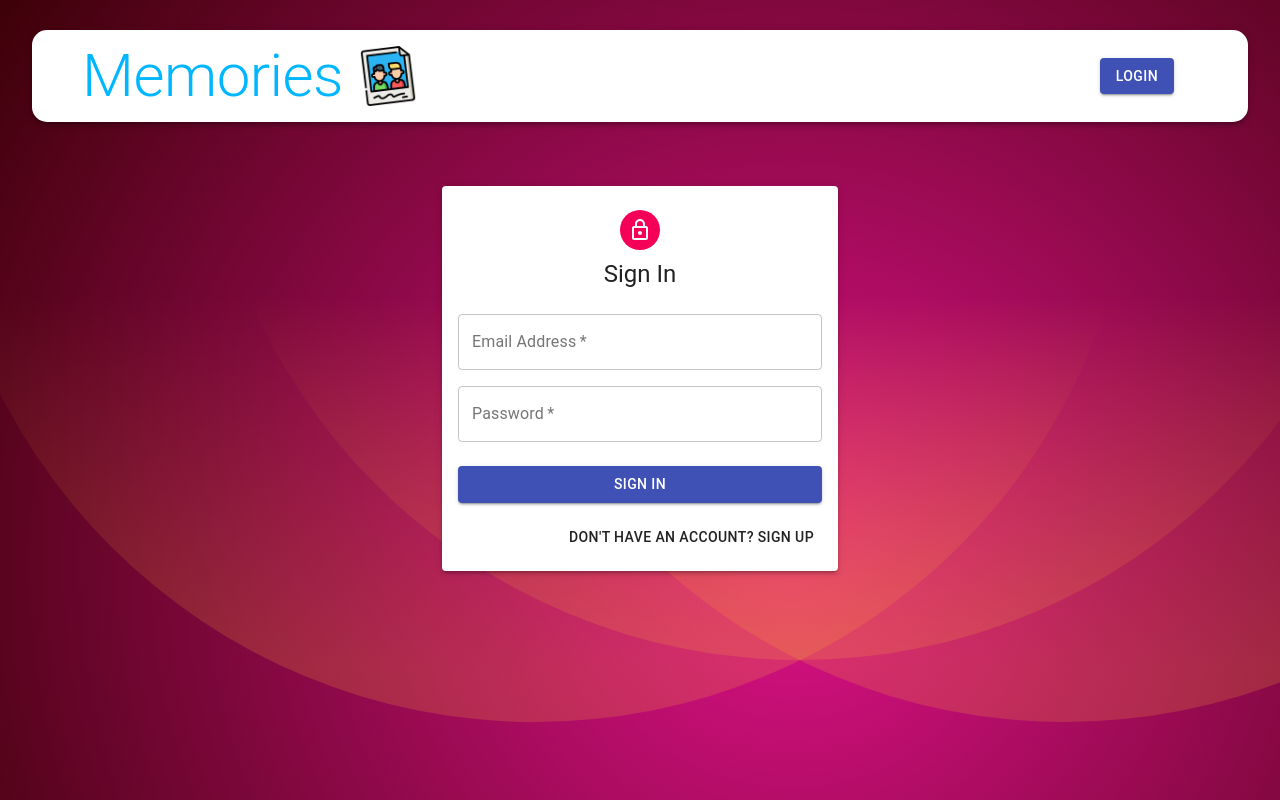
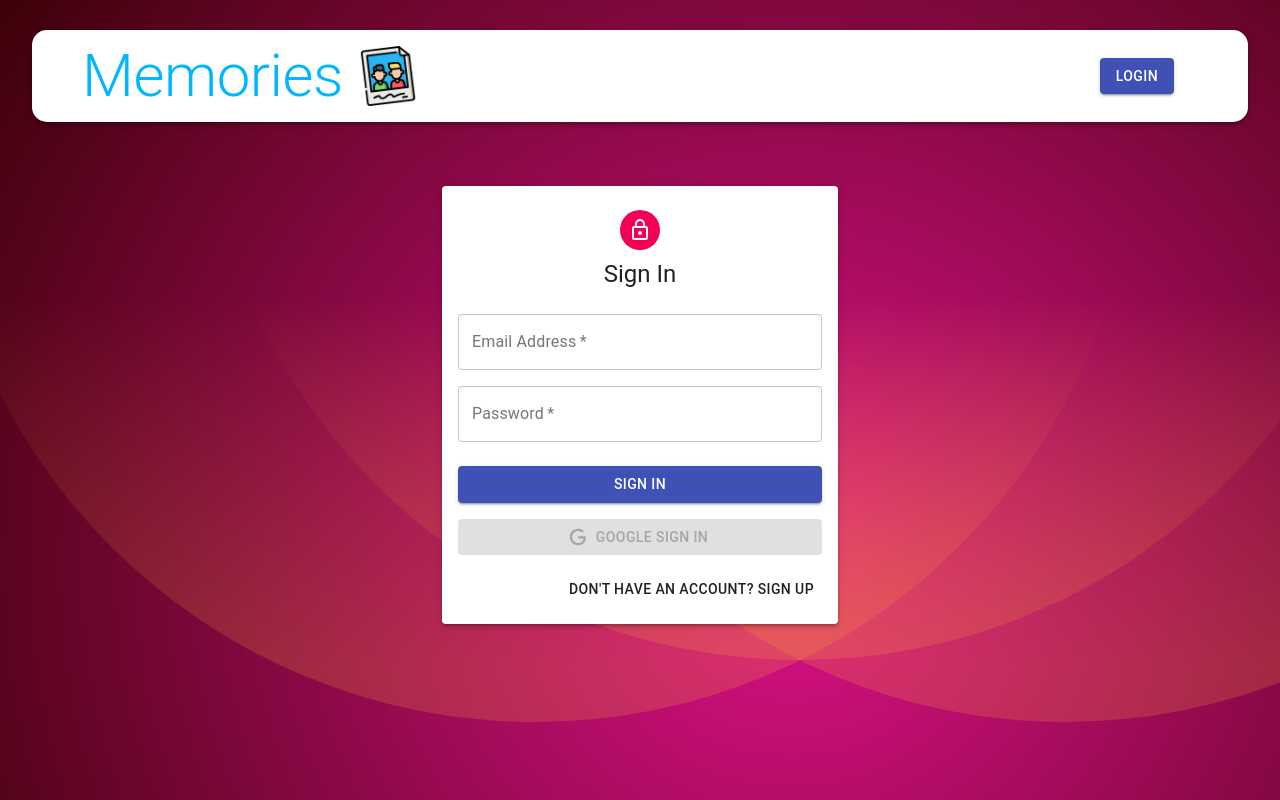
Before and after one commit to decozzfx/MERN-memo-project, a React (Create React App) app in the folder client/: page /auth in a window 1280 px wide. Built offline with nearby package versions, Linux system fonts and the light colour scheme; no server answers.

Commit message:
making google auth

```diff
--- a/client/src/components/Auth/Auth.js
+++ b/client/src/components/Auth/Auth.js
@@ -1,12 +1,18 @@
 import React, { useState } from 'react'
 import { Avatar, Button, Paper, Grid, Typography, Container, TextField } from '@material-ui/core'
+import {GoogleLogin} from 'react-google-login'
 import LockOutlinedIcon from '@material-ui/icons/LockOutlined'
+import { useDispatch } from 'react-redux'
+import { useNavigate } from 'react-router-dom'
 
 import useStyles from './styles'
 import Input from './Input'
+import Icon from './Icon'
 
 const Auth = () => {
     const classes = useStyles()
+    const dispatch = useDispatch()
+    const navigate = useNavigate()
 
     const [showPassword, setShowPassword] = useState(false)
     const [isSignup, setIsSignup] = useState(false)
@@ -24,6 +30,23 @@
     function switchMode() {
         setIsSignup(!isSignup)
         setShowPassword(false)
+    }
+
+    const googleSuccess = async (res) => {
+        const result = res?.profileObj
+        const token = res?.tokenId
+
+        try {
+            dispatch({ type : 'AUTH', payload : {result, token} })
+
+            navigate('/')
+        } catch (error) {
+            console.log(error)
+        }
+    }
+
+    const googleFailure = (error) => {
+        console.log('Google Sign In was unsuccessful, Try Again Later '+error)
     }
 
   return (
@@ -50,6 +73,25 @@
                 <Button type='submit' fullWidth variant='contained' color='primary' className={classes.submit}>
                     { isSignup ? 'Sign Up' : 'Sign In'}
                 </Button>
+                <GoogleLogin
+                    clientId={process.env.REACT_APP_GOOGLE_CLIENT_ID}
+                    render={(renderProps) => (
+                        <Button
+                        className={classes.googleButton}
+                        color='primary'
+                        fullWidth
+                        onClick={renderProps.onClick}
+                        disabled={renderProps.disabled}
+                        startIcon={<Icon />}
+                        variant='contained'
+                        >
+                            Google Sign In
+                        </Button>
+                    )}
+                    onSuccess={googleSuccess}
+                    onFailure={googleFailure}
+                    cookiePolicy='single_host_origin'
+                />
                 <Grid container justifyContent='flex-end'>
                     <Grid item>
                         <Button onClick={switchMode}>
@@ -60,7 +102,7 @@
             </form>
         </Paper>
     </Container>
-  )
+  );
 }
 
 export default Auth
--- /dev/null
+++ b/client/src/components/Auth/Icon.js
@@ -0,0 +1,14 @@
+import React from 'react'
+
+const Icon = () => {
+  return (
+    <svg style={{ width: '20px', height: '20px' }} viewBox="0 0 24 24">
+    <path
+      fill="currentColor"
+      d="M21.35,11.1H12.18V13.83H18.69C18.36,17.64 15.19,19.27 12.19,19.27C8.36,19.27 5,16.25 5,12C5,7.9 8.2,4.73 12.2,4.73C15.29,4.73 17.1,6.7 17.1,6.7L19,4.72C19,4.72 16.56,2 12.1,2C6.42,2 2.03,6.8 2.03,12C2.03,17.05 6.16,22 12.25,22C17.6,22 21.5,18.33 21.5,12.91C21.5,11.76 21.35,11.1 21.35,11.1V11.1Z"
+    />
+  </svg>
+  )
+}
+
+export default Icon
--- a/client/src/components/Auth/Input.js
+++ b/client/src/components/Auth/Input.js
@@ -15,15 +15,15 @@
           label={label}
           autoFocus={autoFocus}
           type={type}
-          inputProps={ name === 'password' && {
+          InputProps={ name === 'password' ? {
             endadornment : (
                 <InputAdornment position='end'>
                     <IconButton onClick={handleShowPassword}>
                         { type === 'password' ? <Visibility/> : <VisibilityOff/> }
                     </IconButton>
                 </InputAdornment>
-            )
-          }}
+            ),
+          } : null}
           />
       </Grid>
   )
--- a/client/src/components/Navbar/Navbar.js
+++ b/client/src/components/Navbar/Navbar.js
@@ -1,6 +1,7 @@
-import React from "react";
-import { Link } from 'react-router-dom'
+import React, { useEffect, useState } from "react";
+import { Link, useNavigate, useLocation } from 'react-router-dom'
 import { AppBar, Typography, Toolbar, Avatar, Button } from '@material-ui/core'
+import { useDispatch } from "react-redux";
 
 import useStyles from './styles'
 import memories from '../../images/memories.png'
@@ -8,8 +9,26 @@
 
 const Navbar = () => {
     const classes = useStyles()
+    const [user, setUser] = useState(JSON.parse(localStorage.getItem('profile')))
+    const dispatch = useDispatch()
+    const navigate = useNavigate()
+    const location = useLocation()
 
-    const user = null
+    const logout = () => {
+        dispatch({ type: 'LOGOUT' })
+
+        navigate('/')
+
+        setUser(null)
+    }
+
+    useEffect(() => {
+        const token = user?.token
+
+        //JWT...
+
+        setUser(JSON.parse(localStorage.getItem('profile')))
+    },[location])
 
   return (
     <AppBar className={classes.appBar} position="static" color="inherit">
@@ -22,7 +41,7 @@
                 <div className={classes.profile}>
                     <Avatar className={classes.avatar} alt={user.result.name} src={user.result.imageUrl}>{user.result.name.charAt(0)}</Avatar>
                     <Typography className={classes.userName} variant='h6'>{user.result.name}</Typography>
-                    <Button variant='contained' color='secondary'>Logout</Button>
+                    <Button variant='contained' color='secondary' onClick={logout}>Logout</Button>
                 </div>
             ):(
                 <Button component={Link} to='/auth' variant='contained' color='primary'>Login</Button>
--- a/client/src/constant/actionTypes.js
+++ b/client/src/constant/actionTypes.js
@@ -3,3 +3,6 @@
 export const DELETE = 'DELETE'
 export const FETCH_ALL = 'FETCH_ALL'
 export const LIKE = 'LIKE'
+
+export const AUTH = 'AUTH'
+export const LOGOUT = 'LOGOUT'
--- /dev/null
+++ b/client/src/reducers/auth.js
@@ -0,0 +1,16 @@
+import { AUTH, LOGOUT } from '../constant/actionTypes'
+
+const authReducer = (state = { authData : null }, action) => {
+    switch (action.type) {
+        case AUTH:
+            localStorage.setItem('profile', JSON.stringify({ ...action?.payload }))
+            return { ...state, authData : action?.payload }
+        case LOGOUT:
+            localStorage.clear()
+            return { ...state, authData : null }
+        default:
+            return state
+    }
+}
+
+export default authReducer
--- a/client/src/reducers/index.js
+++ b/client/src/reducers/index.js
@@ -1,4 +1,6 @@
 import { combineReducers } from "redux";
+
 import posts from './posts'
+import auth from './auth'
 
-export default combineReducers({ posts }) // from posts.js
+export default combineReducers({ posts, auth }) // from posts.js
--- a/client/src/reducers/posts.js
+++ b/client/src/reducers/posts.js
@@ -1,13 +1,14 @@
+import { FETCH_ALL, CREATE, UPDATE, LIKE, DELETE } from "../constant/actionTypes"
 export default (posts = [], action) => {
     switch (action.type) {
-        case 'FETCH_ALL':
+        case FETCH_ALL:
             return action.payload
-        case 'CREATE':
+        case CREATE:
             return [ ...posts, action.payload]
-        case 'UPDATE' :
-        case 'LIKE' :
+        case UPDATE :
+        case LIKE :
             return posts.map((post) => post.id === action.payload._id ? action.payload : post)
-        case 'DELETE' :
+        case DELETE :
             return posts.filter((post) => post._id !== action.payload )
         default:
             return posts
```
Also changed, not shown: 2 other files (tests, documents, lock files or other folders).
